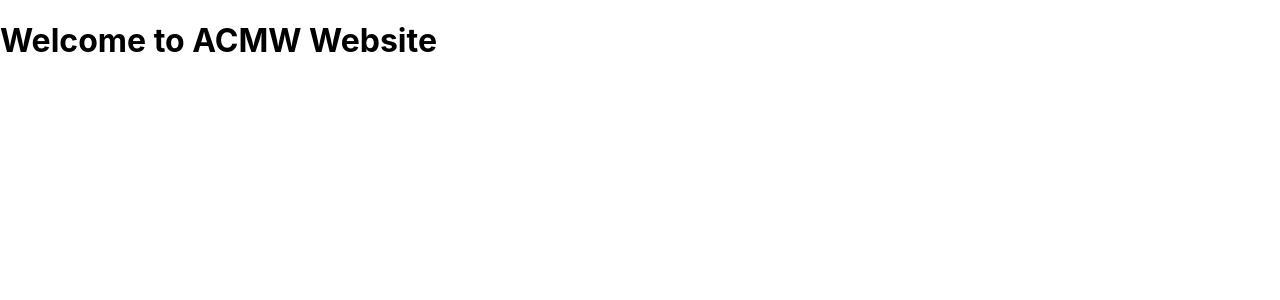
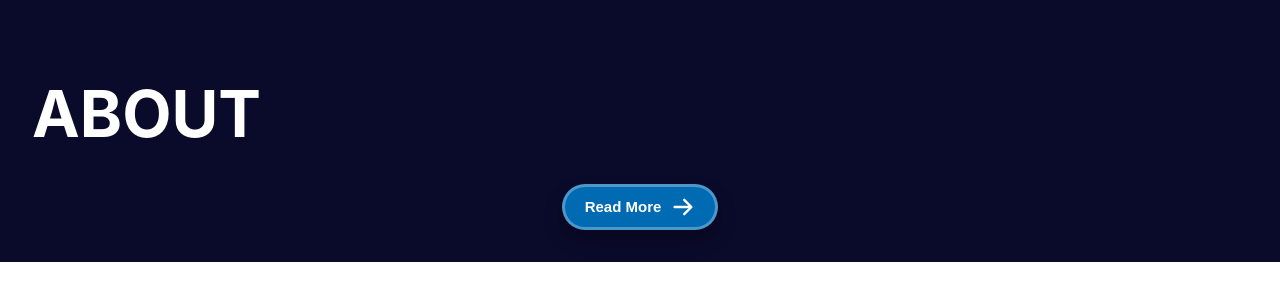
Before and after one commit to ACM-W-PESU/acmw-react-website, a React (Create React App) app in the folder acmw-website/: page / in a window 1280 px wide. Shown: the top 300 px of the page. Built offline with nearby package versions, Linux system fonts and the light colour scheme.

Commit message:
about added

```diff
--- a/acmw-website/src/App.js
+++ b/acmw-website/src/App.js
@@ -1,9 +1,9 @@
-import React from 'react';
-
+import React from "react";
+import About from "./components/about";
 function App() {
   return (
     <div className="App">
-      <h1>Welcome to ACMW Website</h1>
+      <About />
     </div>
   );
 }
--- /dev/null
+++ b/acmw-website/src/components/about.css
@@ -0,0 +1,73 @@
+.about-section {
+  background-color: #0a0a2a;
+  color: white;
+  padding: 2rem;
+  position: relative;
+}
+h1 {
+  font-size: 4rem;
+  font-weight: bold;
+  margin-bottom: 2rem;
+}
+.button {
+  position: relative;
+  transition: all 0.3s ease-in-out;
+  box-shadow: 0px 10px 20px rgba(0, 0, 0, 0.2);
+  padding-block: 0.5rem;
+  padding-inline: 1.25rem;
+  background-color: rgb(0 107 179);
+  border-radius: 9999px;
+  display: flex;
+  align-items: center;
+  justify-content: center;
+  color: #ffff;
+  gap: 10px;
+  font-weight: bold;
+  border: 3px solid #ffffff4d;
+  outline: none;
+  overflow: hidden;
+  font-size: 15px;
+  cursor: pointer;
+  margin: auto;
+}
+.icon {
+  width: 24px;
+  height: 24px;
+  transition: all 0.3s ease-in-out;
+}
+.button:hover {
+  transform: scale(1.05);
+  border-color: #fff9;
+}
+.button:hover .icon {
+  transform: translate(4px);
+}
+.button:hover::before {
+  animation: shine 1.5s ease-out infinite;
+}
+.button::before {
+  content: "";
+  position: absolute;
+  width: 100px;
+  height: 100%;
+  background-image: linear-gradient(
+    120deg,
+    rgba(255, 255, 255, 0) 30%,
+    rgba(255, 255, 255, 0.8),
+    rgba(255, 255, 255, 0) 70%
+  );
+  top: 0;
+  left: -100px;
+  opacity: 0.6;
+}
+@keyframes shine {
+  0% {
+    left: -100px;
+  }
+  60% {
+    left: 100%;
+  }
+  to {
+    left: 100%;
+  }
+}
--- /dev/null
+++ b/acmw-website/src/components/about.js
@@ -0,0 +1,31 @@
+import React from "react";
+import "./about.css";
+
+const About = () => {
+  return (
+    <div className="about-section">
+      <h1>ABOUT</h1>
+      <div>
+        {/* put content here, the button is relative so it will go to the bottom of the page directly after adding the content and spacing */}
+        {/* background currently is black */}
+      </div>
+      <button className="button">
+        Read More
+        <svg
+          className="icon"
+          xmlns="http://www.w3.org/2000/svg"
+          viewBox="0 0 20 20"
+          fill="currentColor"
+        >
+          <path
+            fillRule="evenodd"
+            d="M10.293 3.293a1 1 0 011.414 0l6 6a1 1 0 010 1.414l-6 6a1 1 0 01-1.414-1.414L14.586 11H3a1 1 0 110-2h11.586l-4.293-4.293a1 1 0 010-1.414z"
+            clipRule="evenodd"
+          />
+        </svg>
+      </button>
+    </div>
+  );
+};
+
+export default About;
--- a/acmw-website/src/index.js
+++ b/acmw-website/src/index.js
@@ -2,7 +2,7 @@
 import ReactDOM from 'react-dom/client';
 import './index.css';
 import App from './App';
-import reportWebVitals from './reportWebVitals';
+// import reportWebVitals from './reportWebVitals';
 
 const root = ReactDOM.createRoot(document.getElementById('root'));
 root.render(
@@ -14,4 +14,4 @@
 // If you want to start measuring performance in your app, pass a function
 // to log results (for example: reportWebVitals(console.log))
 // or send to an analytics endpoint. Learn more: https://bit.ly/CRA-vitals
-reportWebVitals();
+// reportWebVitals();
```
